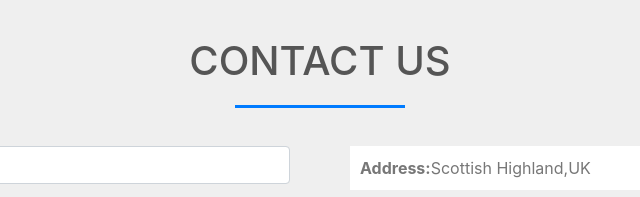
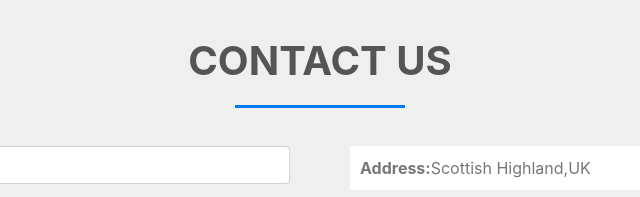
Before and after one commit to saqibhafeezkhan/magic-school, a plain HTML site: page index.html in a window 1280 px wide. Shown: the part 3180-3377 px from the top of the page, 320-960 px from the left. Drawn offline with Linux system fonts and the light colour scheme.

Commit message:
Update index.html

```diff
--- a/index.html
+++ b/index.html
@@ -261,7 +261,7 @@
     </section>
     <section id="contact">
         <div class="container">
-            <h1>CONTACT US</h1>
+            <h1><b>CONTACT US</b></h1>
             <div class="row">
                 <div class="col-md-6">
                     <form class="contact-form" onsubmit="V()">
```
